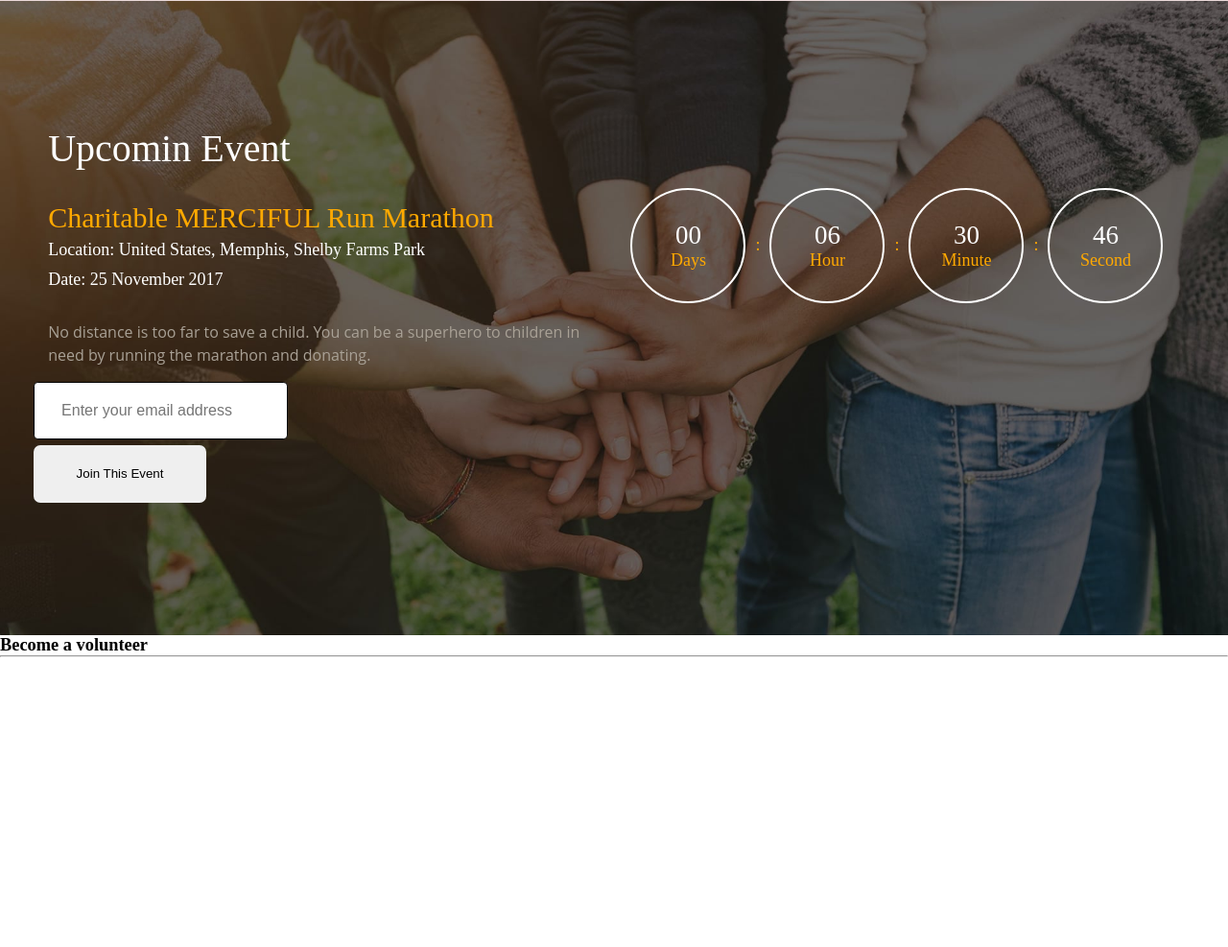
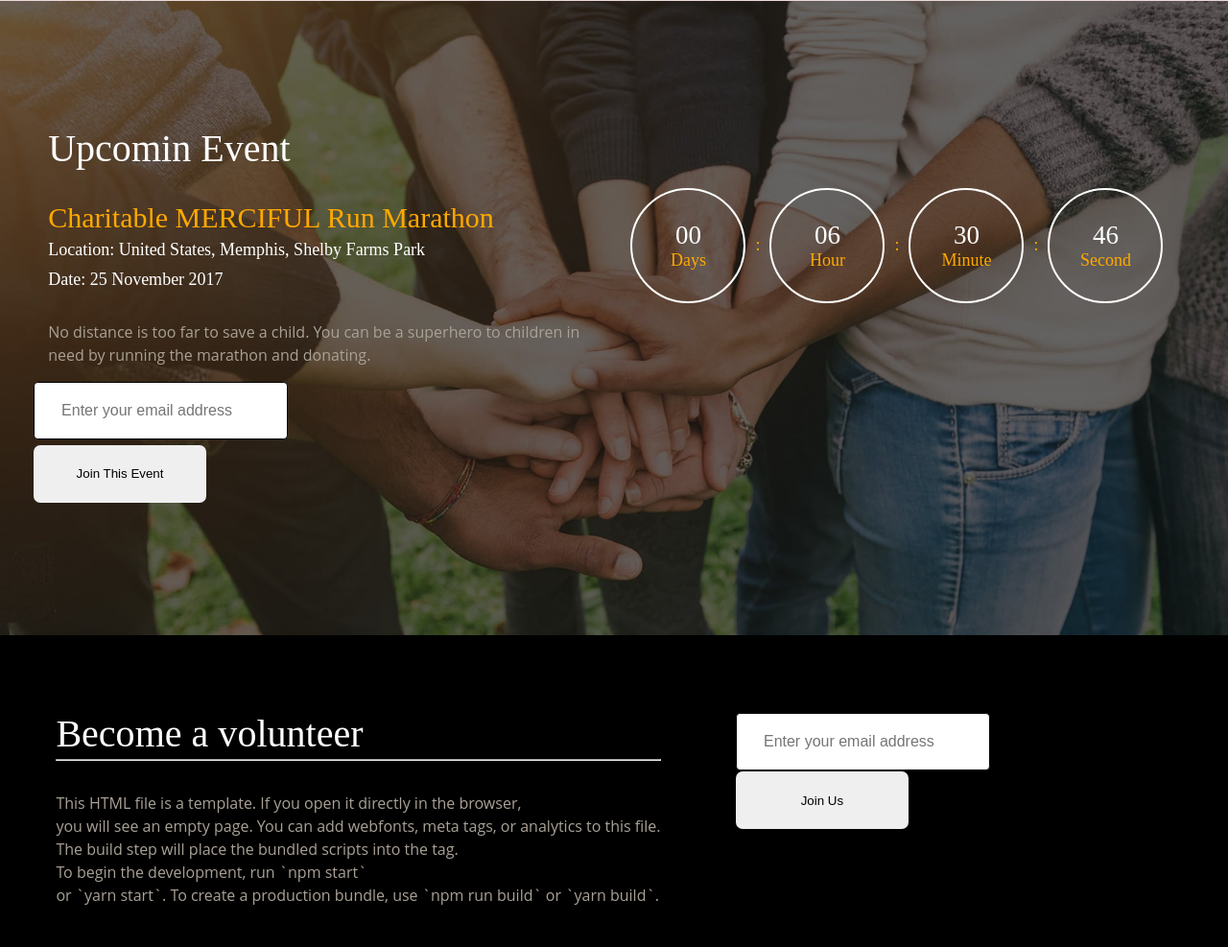
Before and after one commit to king-Alex-d-great/iwe, a React app: page / in a window 1280 px wide. Shown: the part 1920-2907 px from the top of the page at 96% size. Before the commit the page ends 2605 px from the top, so only its background shows below. Built offline with nearby package versions, Linux system fonts and the light colour scheme.

Commit message:
Updated Ui

```diff
--- a/src/css/LandingPage.css
+++ b/src/css/LandingPage.css
@@ -17,6 +17,8 @@ body {
   background-repeat: no-repeat;
   background-size: cover;
 }
+
+/* describe section */
 .lp__describe-section {
   margin: 2.71rem;
 }
@@ -77,6 +79,8 @@ body {
   line-height: 1.3;
   letter-spacing: 0.05rem;
 }
+
+/* About section */
 .lp__About-main {
   display: flex;
   justify-content: center;
@@ -135,6 +139,8 @@ body {
   line-height: 1.5;
   letter-spacing: 0px;
 }
+
+/* //event section  */
 .lp__parallax-image2 {
   background-image: url(../assets/images/pic\ 3.jpg);
   min-height: 50vh;
@@ -217,3 +223,18 @@ padding: 50px 5px;
       padding: 0 9.5px;
       margin: 0.8% 0;
 }
+.lp__Volunteer{
+  display: flex;
+  padding: 3% 1.5%;
+  /* align-items: center; */
+  /* flex-wrap:wrap ;*/
+  justify-content: flex-start;
+  background-color: black;
+
+}
+
+.lp__Volunteer > * {
+  /* float: left; */
+  padding: 1.4rem;
+  /* width: 40%; */
+}
--- a/src/pages/LandingPage/landingPage.js
+++ b/src/pages/LandingPage/landingPage.js
@@ -119,13 +119,12 @@ const LandingPage = () => {
                 need by running the marathon and donating.
               </p>
             </div>
-              <div className="lp__Event-top-text-content-left">
-              <Timer number="00" unit="Days" separate =":" />
-              <Timer number="06" unit="Hour" separate =":"  />
-              <Timer number="30" unit="Minute" separate =":"  />
+            <div className="lp__Event-top-text-content-left">
+              <Timer number="00" unit="Days" separate=":" />
+              <Timer number="06" unit="Hour" separate=":" />
+              <Timer number="30" unit="Minute" separate=":" />
               <Timer number="46" unit="Second" />
             </div>
-
           </div>
 
           <aside className="lp__Event-bottom-text">
@@ -141,14 +140,40 @@ const LandingPage = () => {
           </aside>
         </div>
       </section>
+
       <section className="lp__Volunteer">
-      <div>
+        <div className="lp__Volunteer one">
+          <article>
+            {" "}
+            <h2 className="lp__Event-top-text-content-right-header">
+              {" "}
+              Become a volunteer{" "} <hr />
+            </h2>
 
-        <article> <h2> Become a volunteer </h2>
-        <hr />
-        <p>
-          </p></article>
-      </div>
+            <p className="lp__Event-top-text-content-right-para three">
+              This HTML file is a template. If you open it directly in the
+              browser, <br />you will see an empty page.
+              You can add webfonts, meta tags, or analytics to this file.<br /> The
+              build step will place the bundled scripts into the tag.
+              <br />
+              To begin the development, run `npm start` <br />or `yarn start`. To
+              create a production bundle, use `npm run build` or `yarn build`.
+            </p>
+          </article>
+        </div>
+        <div className="lp__Volunteer two">
+          <aside className="lp__Event-bottom-text">
+            <div>
+              <label for="lp__Event-bottom-text-content-left-input"></label>
+              <input
+                type="text"
+                className="lp__Event-bottom-text-content-left-input"
+                placeholder="Enter your email address"
+              ></input>
+              <Button name="Join Us" />
+            </div>
+          </aside>
+        </div>
       </section>
     </main>
   );
```
Also changed, not shown: public/index.html (+0 -9 lines), src/index.js (line endings or trailing spaces), 1 other file.
